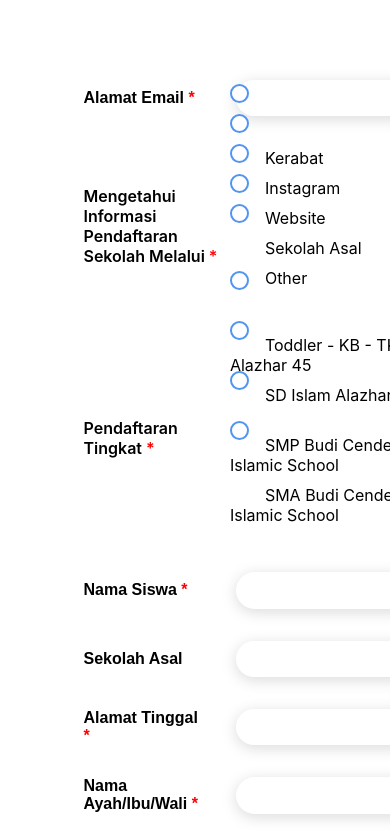
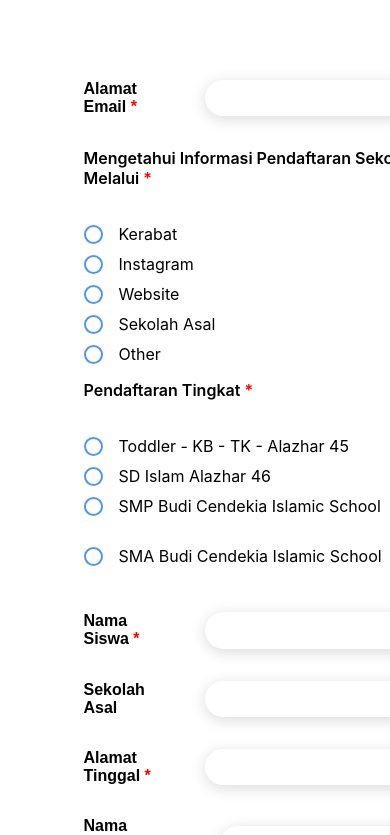
Before and after one commit to inkariyadi/smesta-ypbic, a React (Create React App) app in the folder my-app/: page / in a window 390 px wide. Shown: the top 835 px of the page. Built offline with nearby package versions, Linux system fonts and the light colour scheme.

Commit message:
responsivity

```diff
--- a/my-app/src/Form.js
+++ b/my-app/src/Form.js
@@ -168,9 +168,6 @@
                     font-family: 'Poppins', sans-serif;
                     flex: 30%;
                     font-weight: 600;
-                    @media(max-width: 610px){
-                        flex: 50%;
-                    }
                 }
 
                 .required:after {
@@ -186,9 +183,6 @@
                     border-radius: 2em;
                     margin-left: 20px;
                     box-shadow: 0px 3px 15px rgba(0, 0, 0, 0.15);
-                    @media(max-width: 610px){
-                        flex: 50%;
-                    }
                 }
             }
 
@@ -218,11 +212,15 @@
                 text-align: left;
                 align-items: center;
                 padding: 1em 0;
+                @media(max-width: 610px){
+                    display: inline;
+                }
+
                 .flex1 {
                     flex: 30%;
                     font-weight: 600;
                     @media(max-width: 610px){
-                        flex: 40%;
+
                     }
 
                     .required:after {
@@ -237,7 +235,7 @@
                     margin-left: 10px;
                     margin-bottom: 5px;
                     @media(max-width: 610px){
-                        flex: 60%;
+
                     }
 
                     div {
@@ -270,6 +268,9 @@
                         background-color: white;
                         border: 2px solid #5295F1;
                         border-radius: 50%;
+                        @media(max-width: 610px){
+                            top: 65px;
+                        }
                       }
 
                       /* On mouse-over, add a grey background color */
```
